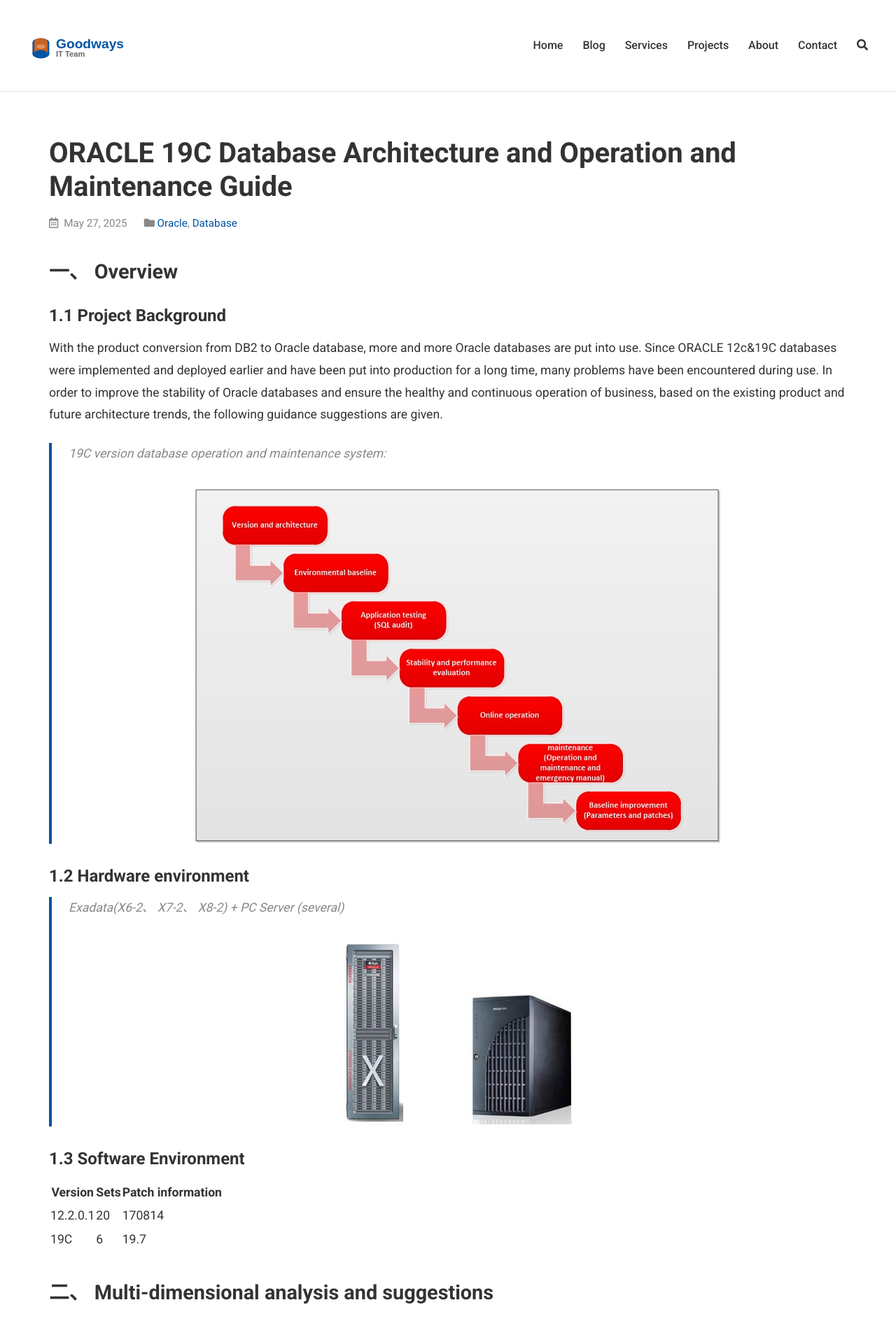
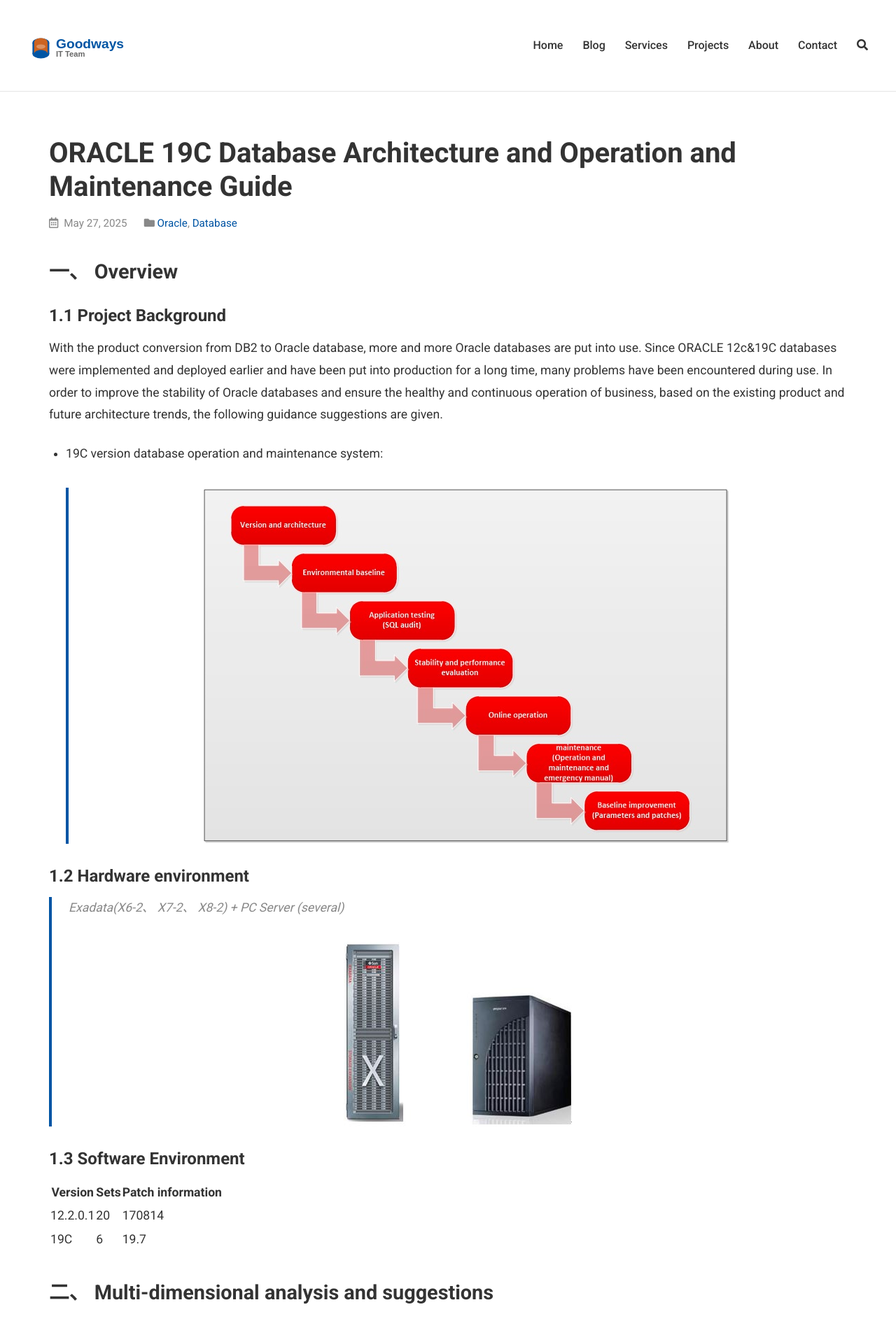
Before and after one commit to goodwaysIT/en, a Jekyll site: the page built from _posts/2025-05-27-ORACLE-19C-Database-Architecture-and-Operation-and-Maintenance-Guide.md, in a window 1280 px wide. Shown: the top 1898 px of the page at 70% size. Built offline with Jekyll 4.4.1, drawn with Linux system fonts in a browser that asks for light colours.

```diff
--- a/_posts/2025-05-27-ORACLE-19C-Database-Architecture-and-Operation-and-Maintenance-Guide.md
+++ b/_posts/2025-05-27-ORACLE-19C-Database-Architecture-and-Operation-and-Maintenance-Guide.md
@@ -12,7 +12,7 @@ author: Leo.Wang
 ## 一、	Overview
 ### 1.1	Project Background
 With the product conversion from DB2 to Oracle database, more and more Oracle databases are put into use. Since ORACLE 12c&19C databases were implemented and deployed earlier and have been put into production for a long time, many problems have been encountered during use. In order to improve the stability of Oracle databases and ensure the healthy and continuous operation of business, based on the existing product and future architecture trends, the following guidance suggestions are given.
-> 19C version database operation and maintenance system:
+* 19C version database operation and maintenance system:
 > ![db_architecture](https://goodwaysit.github.io/en/assets/images/database/db_architecture.png#pic_left)
 
 ### 1.2	Hardware environment
```
